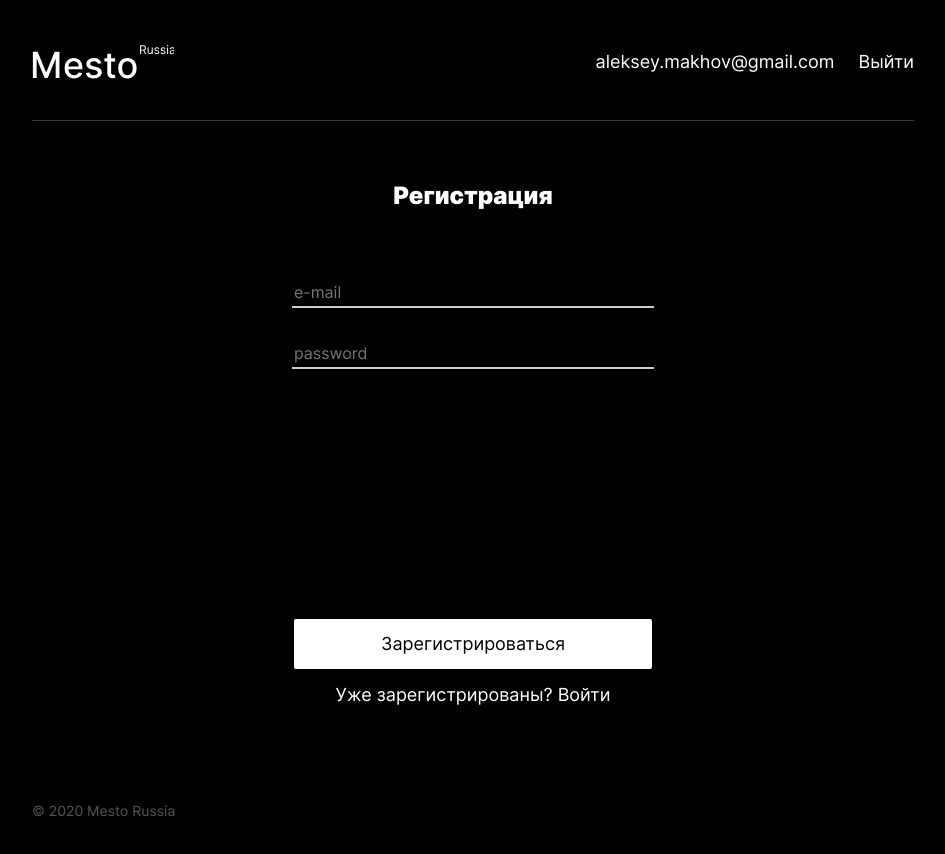
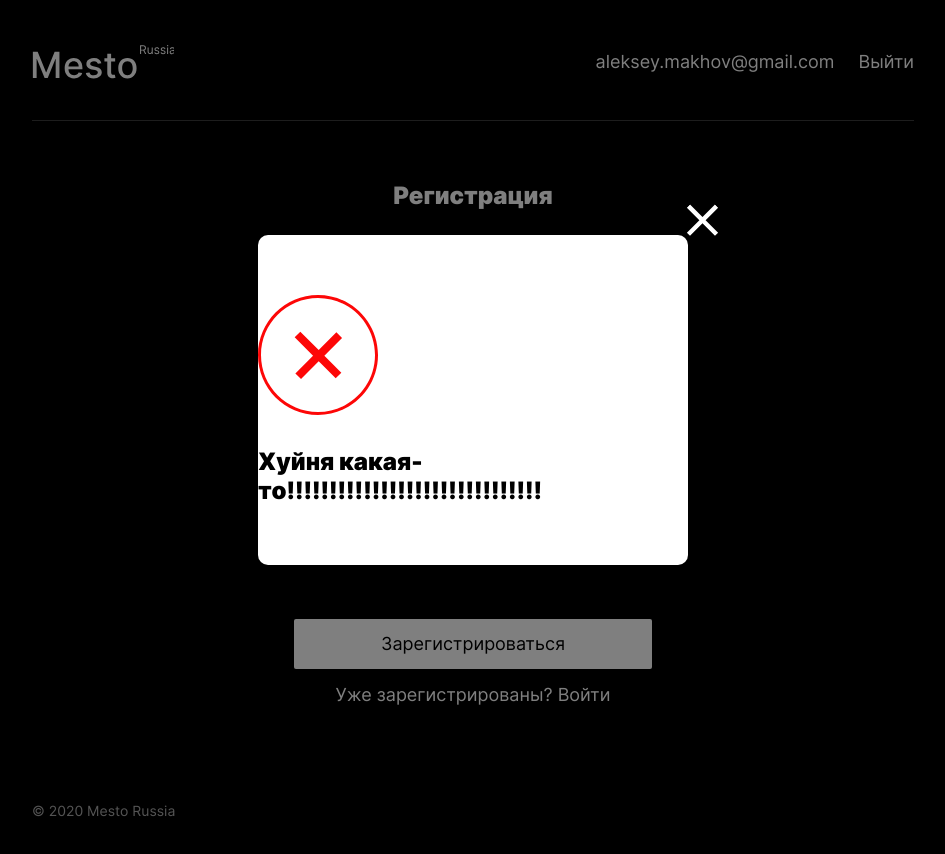
Before and after one commit to AlekseiMakhov/react-mesto-auth, a React (Create React App) app: page / in a window 1280 px wide. Both pictures are taken after a click on the element "Уже зарегистрированы? Войти". Shown: the top 854 px of the page, without its empty margins (167-1112 px from the left). Built offline with nearby package versions, Linux system fonts and the light colour scheme; no server answers.

Commit message:
dev: added messageWindow

```diff
--- /dev/null
+++ b/src/blocks/popup-info/__close-button/popup-info__close-button.css
@@ -0,0 +1,30 @@
+.popup-info__close-button {
+    background-image: url(../../../images/Close_Icon.svg);
+    width: 41px;
+    height: 41px;
+    position: absolute;
+    transform: rotate(45deg);
+    object-fit: cover;
+    background-size: cover;
+    padding: 0;
+    top: -35px;
+    right: -35px;
+    z-index: 2;
+    border: none;
+    cursor: pointer;
+    background-color: transparent;
+    outline: 0;
+}
+
+.popup-info__close-button:hover {
+    opacity: 0.6;
+}
+
+@media screen and (max-width: 620px) {
+    .popup-info__close-button {
+        width: 25px;
+        height: 25px;
+        top: -40px;
+        right: 130px;
+    }
+}
--- /dev/null
+++ b/src/blocks/popup-info/__icon/_type_abort/popup-info__icon_type_abort.css
@@ -0,0 +1,3 @@
+.popup-info__icon_type_abort {
+    background-image: url(../../../../images/Abort.svg);
+}
--- /dev/null
+++ b/src/blocks/popup-info/__icon/popup-info__icon.css
@@ -0,0 +1,11 @@
+.popup-info__icon {
+    background-image: url(../../../images/Union.svg);
+    width: 120px;
+    height: 120px;
+    object-fit: cover;
+    background-size: cover;
+    padding: 0;
+    border: none;
+    background-color: transparent;
+    margin: 60px 0 32px;
+}
--- /dev/null
+++ b/src/blocks/popup-info/__message/popup-info__message.css
@@ -0,0 +1,6 @@
+.popup-info__message{
+    font-size: 24px;
+    font-weight: 900;
+    line-height: 29px;
+    margin: 0 0 60px;
+}
--- /dev/null
+++ b/src/blocks/popup-info/popup-info.css
@@ -0,0 +1,25 @@
+@import url(./__close-button/popup-info__close-button.css);
+@import url(./__icon/popup-info__icon.css);
+@import url(./__icon/_type_abort/popup-info__icon_type_abort.css);
+@import url(./__message/popup-info__message.css);
+
+.popup-info {
+    width: 430px;
+    border-radius: 10px;
+    box-shadow: 0px 0px 25px rgba(0, 0, 0, 0.15);
+    z-index: 2;
+    color: #000;
+    background-color: #fff;
+    display: flex;
+    flex-direction: column;
+    position: relative;
+    justify-items: center;
+}
+
+@media screen and (max-width: 620px) {
+    .popup-info {
+        width: 260px;
+        box-shadow: 0px 0px 20px rgba(0, 0, 0, 0.15);
+        border-radius: 8px;
+    }
+}
--- a/src/components/App.js
+++ b/src/components/App.js
@@ -12,12 +12,16 @@ import ValidationContext from '../contexts/ValidationContext';
 import LoadingState from '../contexts/LoadingState';
 import api from '../utils/Api';
 import SignIn from './SignUp';
+import PopupWithAlert from './PopupWithAlert';
+import SignUp from './SignUp';
 
 function App() {
   const [isEditAvatarPopupOpen, setIsEditAvatarPopupOpen] = useState(false);
   const [isEditProfilePopupOpen, setIsEditProfilePopupOpen] = useState(false);
   const [isAddPlacePopupOpen, setIsAddPlacePopupOpen] = useState(false);
   const [isPopupWithSubmitOpen, setIsPopupWithSubmitOpen] = useState(false);
+  const [isShowAlertOpen, setIsShowAlertOpen] = useState(false);
+  const [signInState, setSignInState] = useState(false);
   const [selectedCard, setSelectedCard] = useState(false);
   const [loadingText, setLoadingText] = useState('');
   const [card, setCard] = useState({});
@@ -67,6 +71,7 @@ function App() {
     setvalidationContext({ validation: [true, true], validationText: ['', ''], isValid: true });
     document.addEventListener('keydown', handleEscButton);
   }
+
   // Открытие формы добавления карточки
   function handleAddPlaceClick() {
     setIsAddPlacePopupOpen(true);
@@ -75,6 +80,13 @@ function App() {
     setvalidationContext({ validation: [true, true], validationText: ['', ''], isValid: false });
     document.addEventListener('keydown', handleEscButton);
   }
+
+  function handleSignInClick() {
+    setIsShowAlertOpen(true);
+    setSignInState(true);
+    document.addEventListener('keydown', handleEscButton);
+  }
+
   // Отмена всплытия для закрытия по клику по оверлею
   function noClose(e) {
     e.stopPropagation();
@@ -177,6 +189,7 @@ function App() {
     setIsAddPlacePopupOpen(false);
     setIsPopupWithSubmitOpen(false);
     setSelectedCard(false);
+    setIsShowAlertOpen(false);
     document.removeEventListener('keydown', handleEscButton);
     setvalidationContext({ validation: [], validationText: [], isValid: false });
     setCard({});
@@ -187,7 +200,8 @@ function App() {
         <CurrentUserContext.Provider value={currentUser}>
             <Header user="aleksey.makhov@gmail.com" buttonText="Выйти"/>
 
-            {!currentUser ? <Main
+            {!currentUser
+              ? <Main
                   onEditProfile={handleEditProfileClick}
                   onEditAvatar={handleEditAvatarClick}
                   onAddPlace={handleAddPlaceClick}
@@ -195,7 +209,9 @@ function App() {
                   onCardLike={handleCardLike}
                   onDeleteCard={handleDeleteCardClick}
                   cards={cards}
-            /> : <SignIn />}
+              />
+              : <SignIn onSignInClick={handleSignInClick} />
+            }
 
             <Footer />
 
@@ -242,6 +258,13 @@ function App() {
                 card={card}
                 noClose={noClose}
             />
+            <PopupWithAlert
+                success={signInState}
+                isOpen={isShowAlertOpen}
+                onClose={closeAllPopups}
+                messageText={'Хуйня какая-то!!!!!!!!!!!!!!!!!!!!!!!!!!!!!!'}
+                noClose={noClose}
+            />
         </CurrentUserContext.Provider>
   );
 }
--- /dev/null
+++ b/src/components/PopupWithAlert.js
@@ -0,0 +1,23 @@
+import cn from 'classnames';
+
+function PopupWithAlert({
+    isOpen,
+    success,
+    messageText,
+    noClose,
+    onClose
+})
+
+{
+    return (
+        <section className={cn('popup', { 'popup_opened': isOpen })} onClick={onClose}>
+            <div className="popup-info" onClick={noClose}>
+                <button type="button" name="Закрыть" className="popup-info__close-button" onClick={onClose}></button>
+                <div className={cn('popup-info__icon', { 'popup-info__icon_type_abort': success })}></div>
+                <p className="popup-info__message">{messageText}</p>
+            </div>
+        </section>
+    );
+}
+
+export default PopupWithAlert;
--- a/src/components/SignUp.js
+++ b/src/components/SignUp.js
@@ -1,4 +1,4 @@
-function SignIn({onSignUpClick, onSignInClick}) {
+function SignUp({onSignUpClick, onSignInClick}) {
     return (
         <section className="sign">
             <h2 className="sign__title">Регистрация</h2>
@@ -10,4 +10,4 @@ function SignIn({onSignUpClick, onSignInClick}) {
     );
 }
 
-export default SignIn;
+export default SignUp;
--- a/src/index.css
+++ b/src/index.css
@@ -17,3 +17,4 @@
 @import url(./blocks/like/like.css);
 @import url(./blocks/avatar/avatar.css);
 @import url(./blocks/sign/sign.css);
+@import url(./blocks/popup-info/popup-info.css);
```
Also changed, not shown: src/images/Abort.svg (added), src/images/Union.svg (added). Lines whose indentation alone changed are shown as unchanged.
